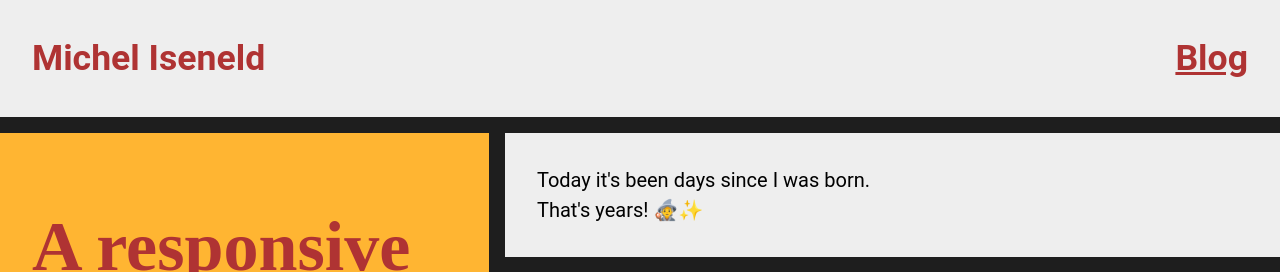
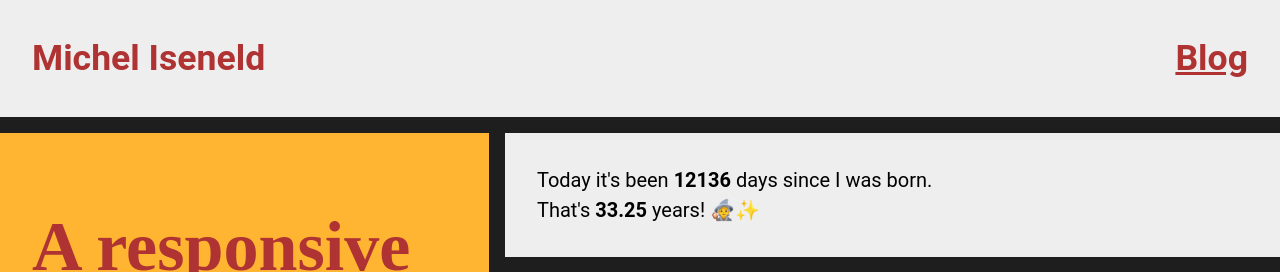
Before and after one commit to cryptovecom/portfolio-site-using-react, a React (Create React App) app: page / in a window 1280 px wide. Shown: the top 272 px of the page. Built offline with nearby package versions, Linux system fonts and the light colour scheme; grey boxes are pictures that could not be loaded; a web font is replaced by a local one.

Commit message:
Birthday calc now works.

```diff
--- a/src/components/Blog.js
+++ b/src/components/Blog.js
@@ -1,5 +1,46 @@
 import Header from "./Header";
 import Footer from "./Footer";
+
+// VANILLA BIRTHDAY birthCalculatorYears
+
+// function birthdayCalculators() {
+//   let birth = "October 20, 1988 04:40:00 GMT";
+//   let born = new Date(birth);
+//   let now = new Date();
+//   let elapsed = now - born;
+
+//   var daysSinceBorn = Math.floor(elapsed / (1000 * 3600 * 24));
+
+//   function birthdayCalculator() {
+//     document.querySelector("#elapsed-days").innerHTML = daysSinceBorn;
+//   }
+
+//   function birthCalculatorYears() {
+//     let yearsSinceBorn = parseFloat(daysSinceBorn / 365).toFixed(2);
+
+//     document.querySelector("#elapsed-years").innerHTML = yearsSinceBorn;
+//   }
+
+//   birthdayCalculator();
+//   birthCalculatorYears();
+// }
+
+function birthdayCalculator() {
+  let birth = "October 20, 1988 04:40:00 GMT";
+  let born = new Date(birth);
+  let now = new Date();
+  let elapsed = now - born;
+
+  var daysSinceBorn = Math.floor(elapsed / (1000 * 3600 * 24));
+
+  return daysSinceBorn;
+}
+
+function birthCalculatorYears() {
+  let years = birthdayCalculator();
+
+  return parseFloat(years / 365).toFixed(2);
+}
 
 function getThumbnails() {
   console.log("Fetch starts");
@@ -71,9 +112,10 @@ function Blog() {
         </aside>
         <aside id="since-born">
           <p>
-            Today it's been <b id="elapsed-days"></b> days since I was born.{" "}
-            <br />
-            That's <b id="elapsed-years"></b> years! 🧙✨
+            Today it's been <b id="elapsed-days">{birthdayCalculator()}</b> days
+            since I was born. <br />
+            That's <b id="elapsed-years">{birthCalculatorYears()}</b> years!
+            🧙✨
           </p>
         </aside>
       </main>
```
